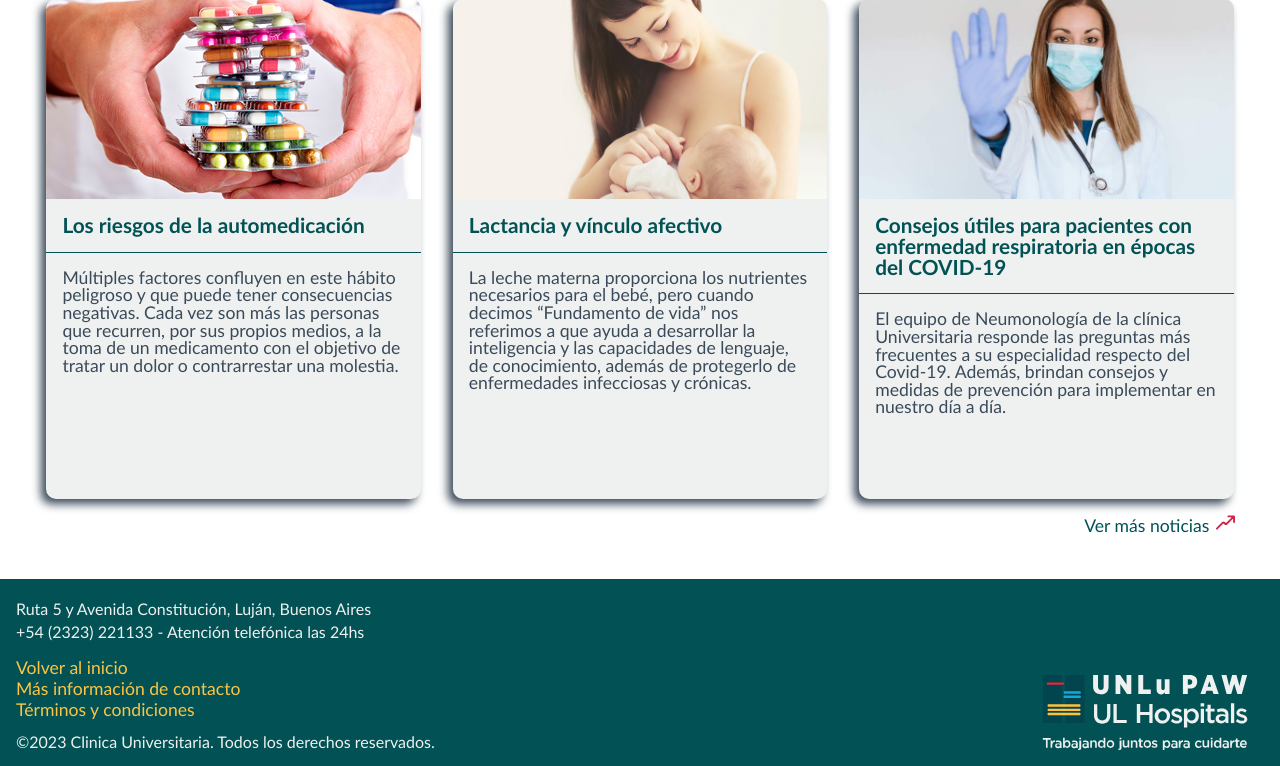
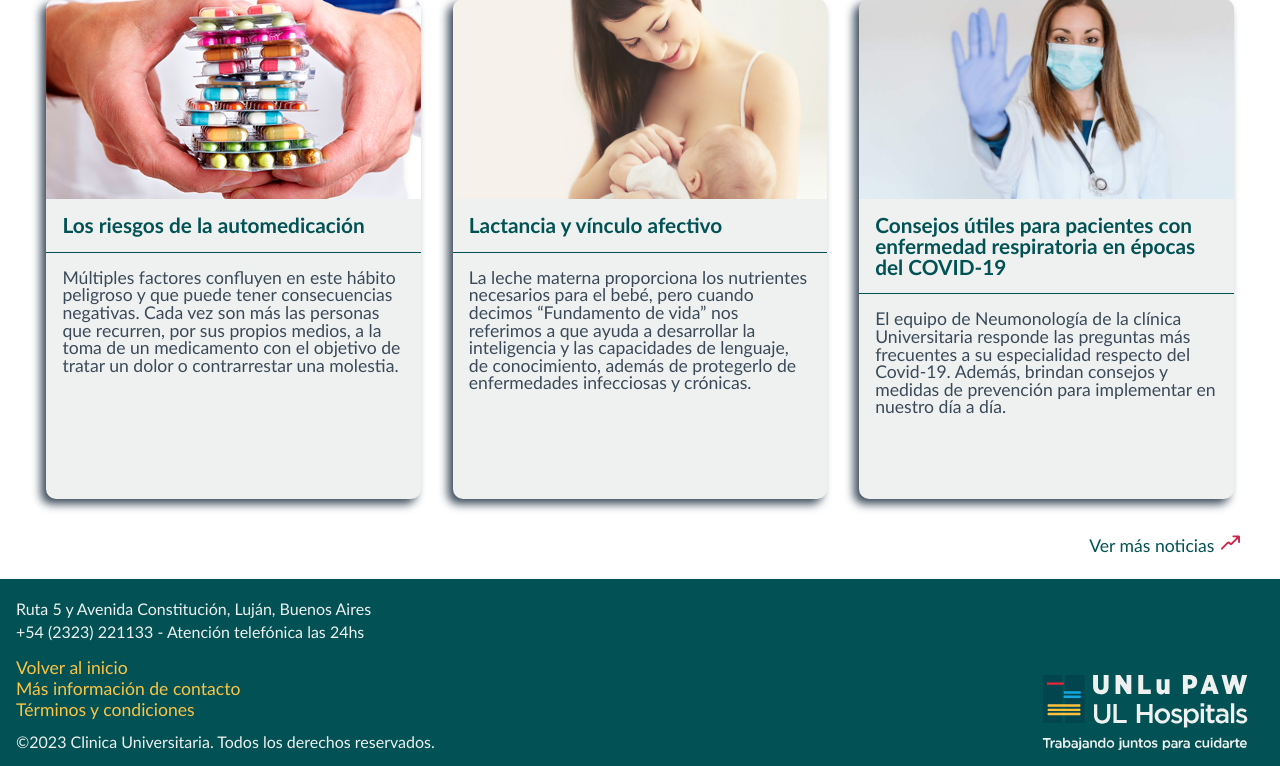
Before and after one commit to matiasgimenezdev/programacion-ambiente-web, a PHP site: page / in a window 1280 px wide. Shown: the part 561-1327 px from the top of the page. Run offline with PHP 8.4, Linux system fonts and the light colour scheme.

Commit message:
Termina el enlace a ver mas noticias

```diff
--- a/styles/home.css
+++ b/styles/home.css
@@ -36,10 +36,11 @@
 	text-decoration: none;
 	font-size: 1.1rem;
 	display: inline-block;
+	width: 100%;
 	text-align: right;
 	position: absolute;
 	bottom: -40px;
-	right: -20px;
+	right: 0;
 }
 
 .more-news::after {
@@ -55,8 +56,7 @@
 
 @media only screen and (min-width: 800px) {
 	.more-news {
-		bottom: -20px;
-		right: 45px;
+		right: 40px;
 	}
 }
 
```
